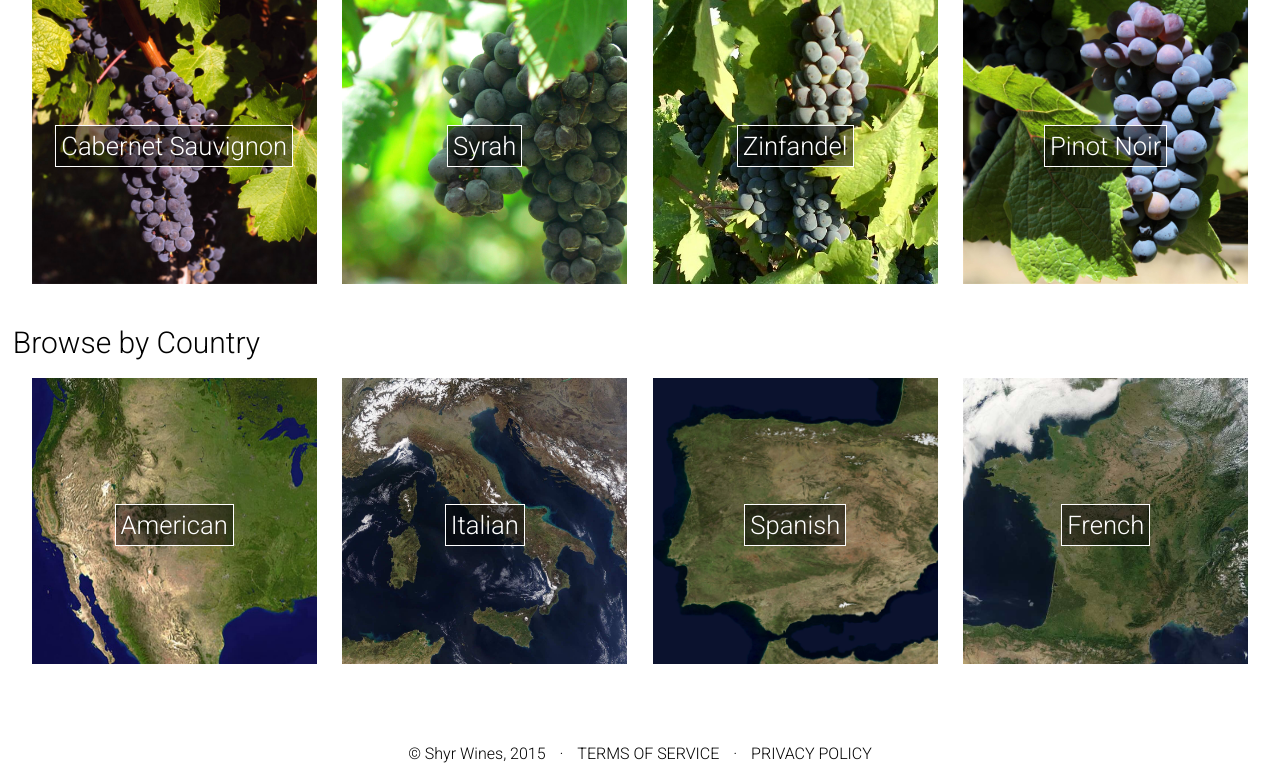
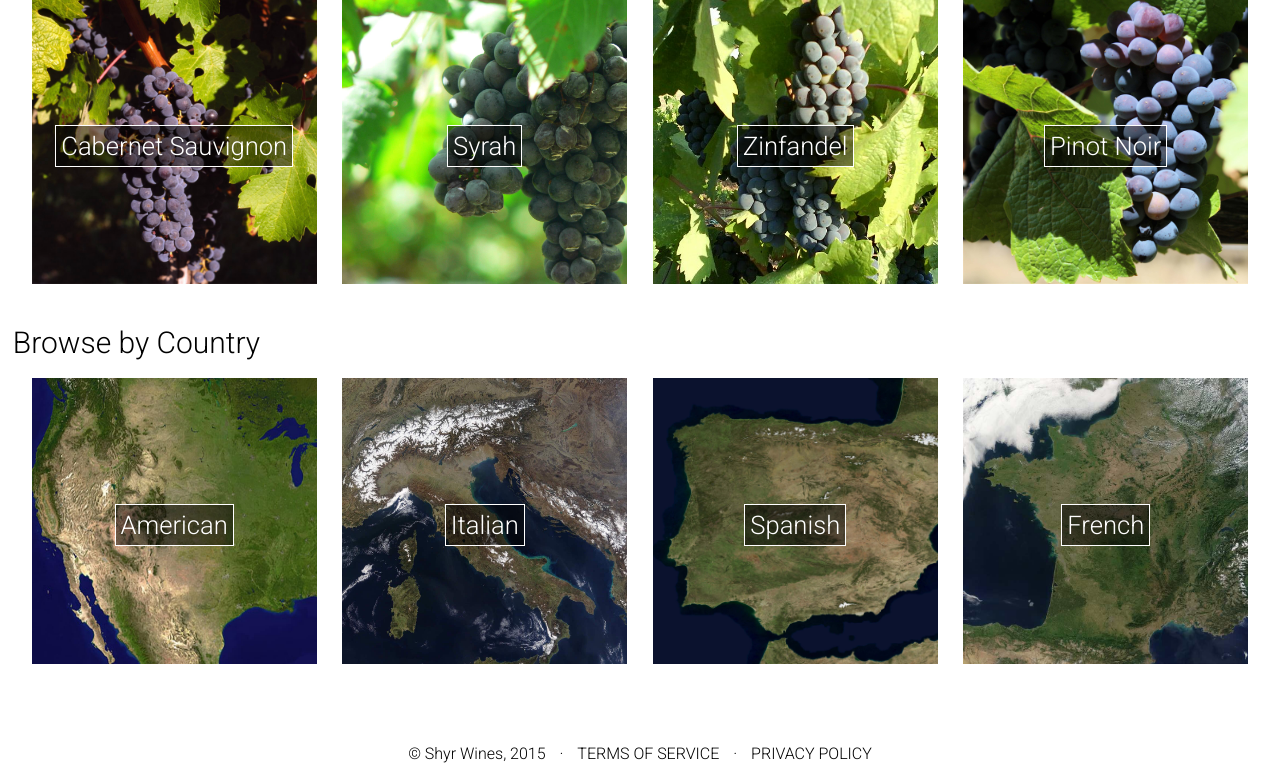
Before and after one commit to ysshah/shyrwines-php, a PHP site: page / in a window 1280 px wide. Shown: the part 212-980 px from the top of the page. Run offline with PHP 8.4, Linux system fonts and the light colour scheme; some libraries are stand-ins or nearby versions.

Commit message:
Italian image smaller screen fix

```diff
--- a/assets/style.css
+++ b/assets/style.css
@@ -339,7 +339,6 @@ footer {
 #Italian img {
     width: 100%;
     height: auto;
-    margin-top: -50px;
 }
 .panel:hover div.panel-dimmer {
     background-color: rgba(0, 0, 0, 0.5);
```
